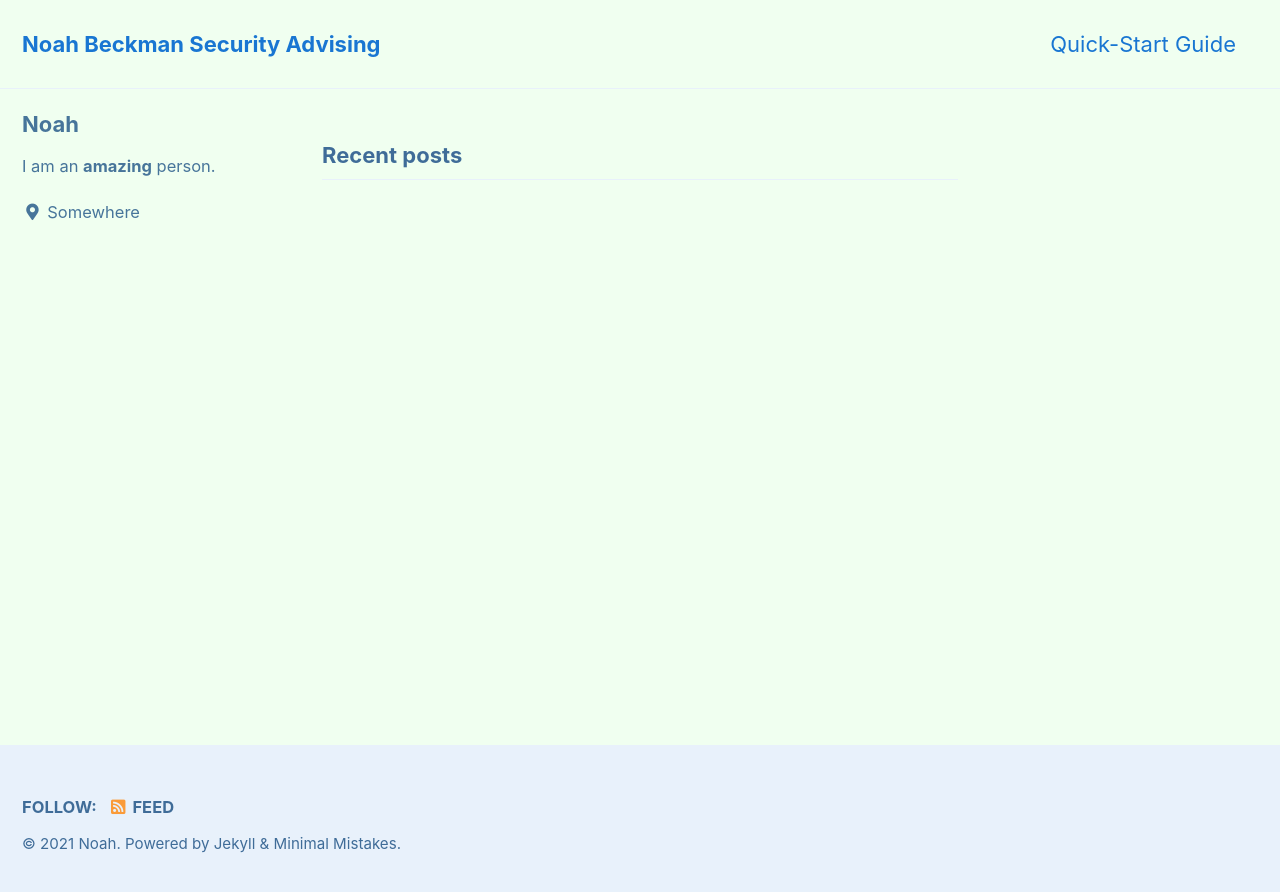
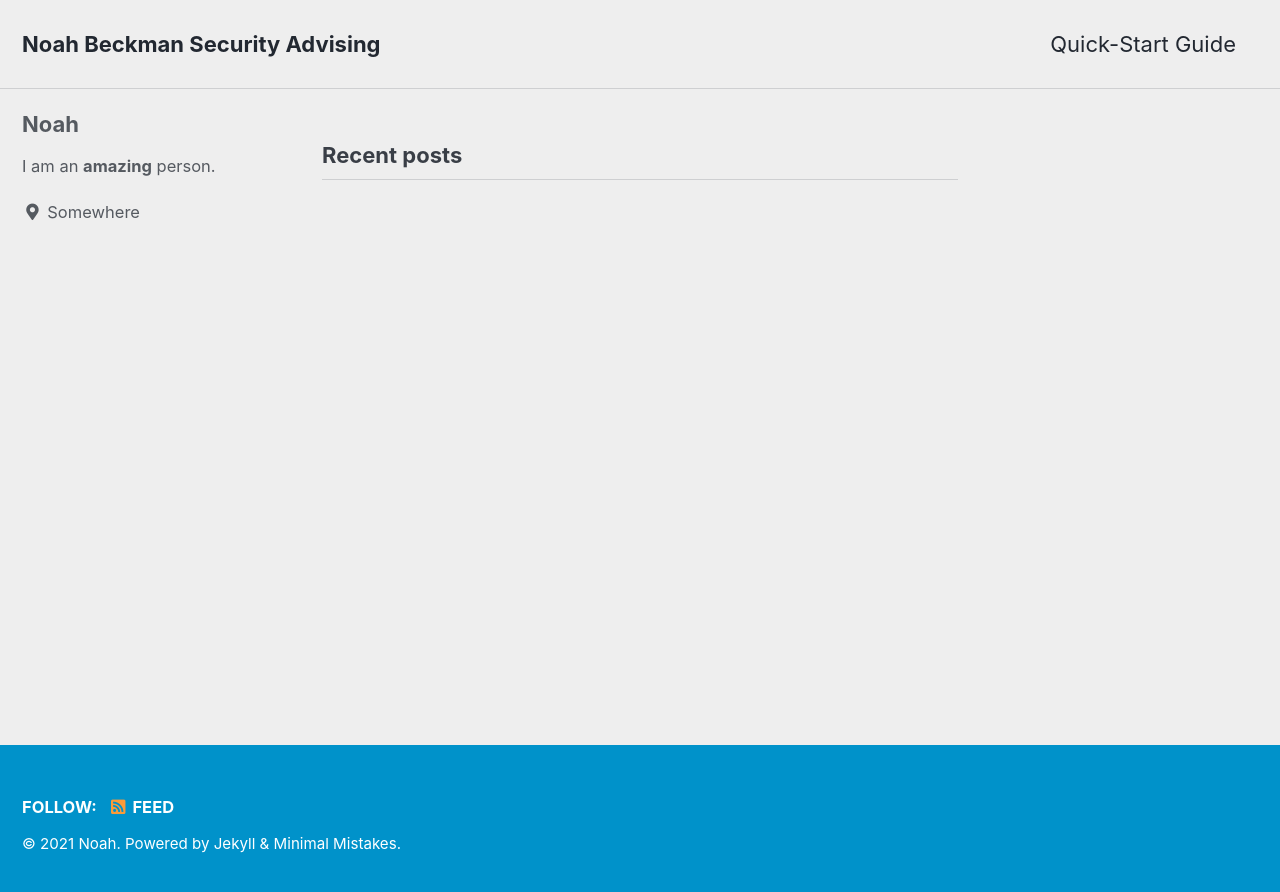
Before and after one commit to CyberM00se/Website, a Jekyll site: the page built from index.html, in a window 1280 px wide. Shown: the top 892 px of the page. Built offline with Jekyll 4.4.1, drawn with Linux system fonts in a browser that asks for light colours; cached includes are drawn as plain includes; the list of posts is cut into pages by our own code.

Commit message:
Update _config.yml

```diff
--- a/_config.yml
+++ b/_config.yml
@@ -12,7 +12,7 @@
 
 # theme                  : "minimal-mistakes-jekyll"
 remote_theme             : "mmistakes/minimal-mistakes"
-minimal_mistakes_skin    : "aqua" # "air", "aqua", "contrast", "dark", "dirt", "neon", "mint", "plum", "sunrise"
+minimal_mistakes_skin    : "air" # "air", "aqua", "contrast", "dark", "dirt", "neon", "mint", "plum", "sunrise"
 
 # Site Settings
 locale                   : "en-US"
```
